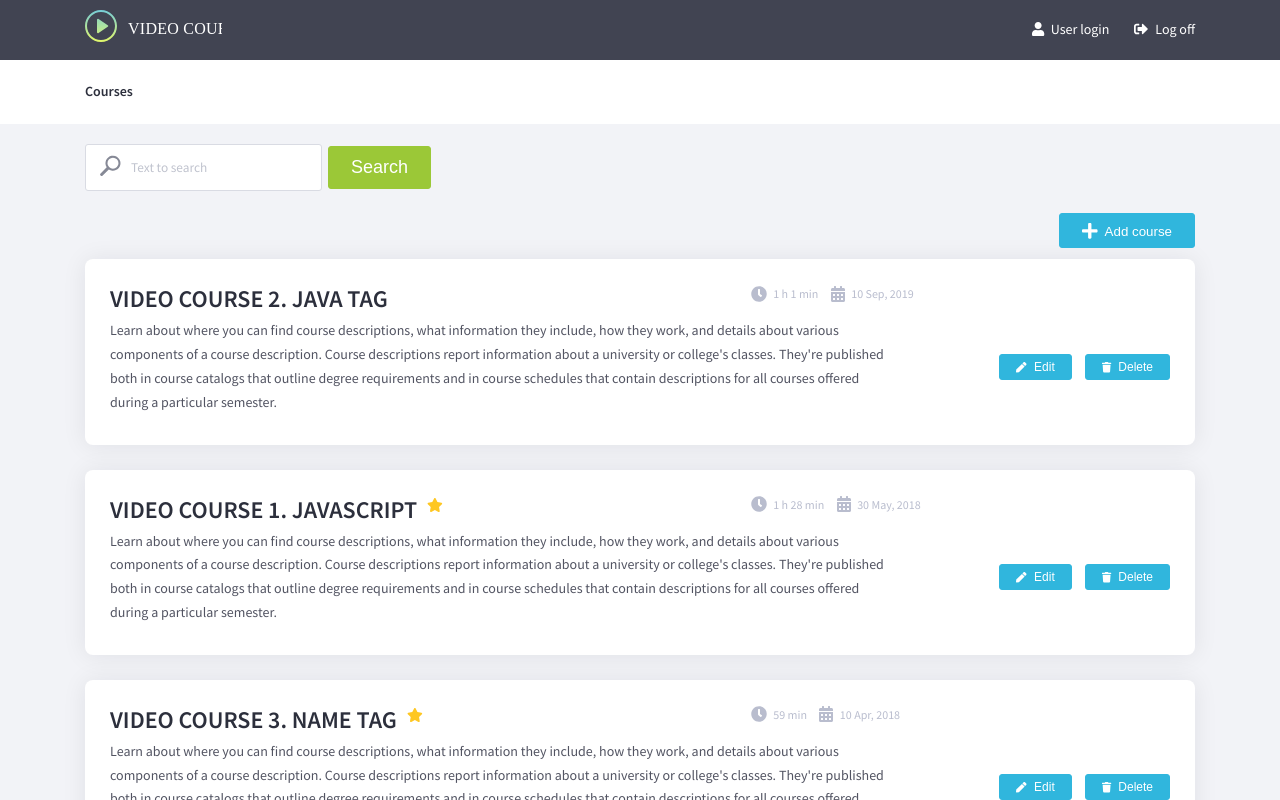
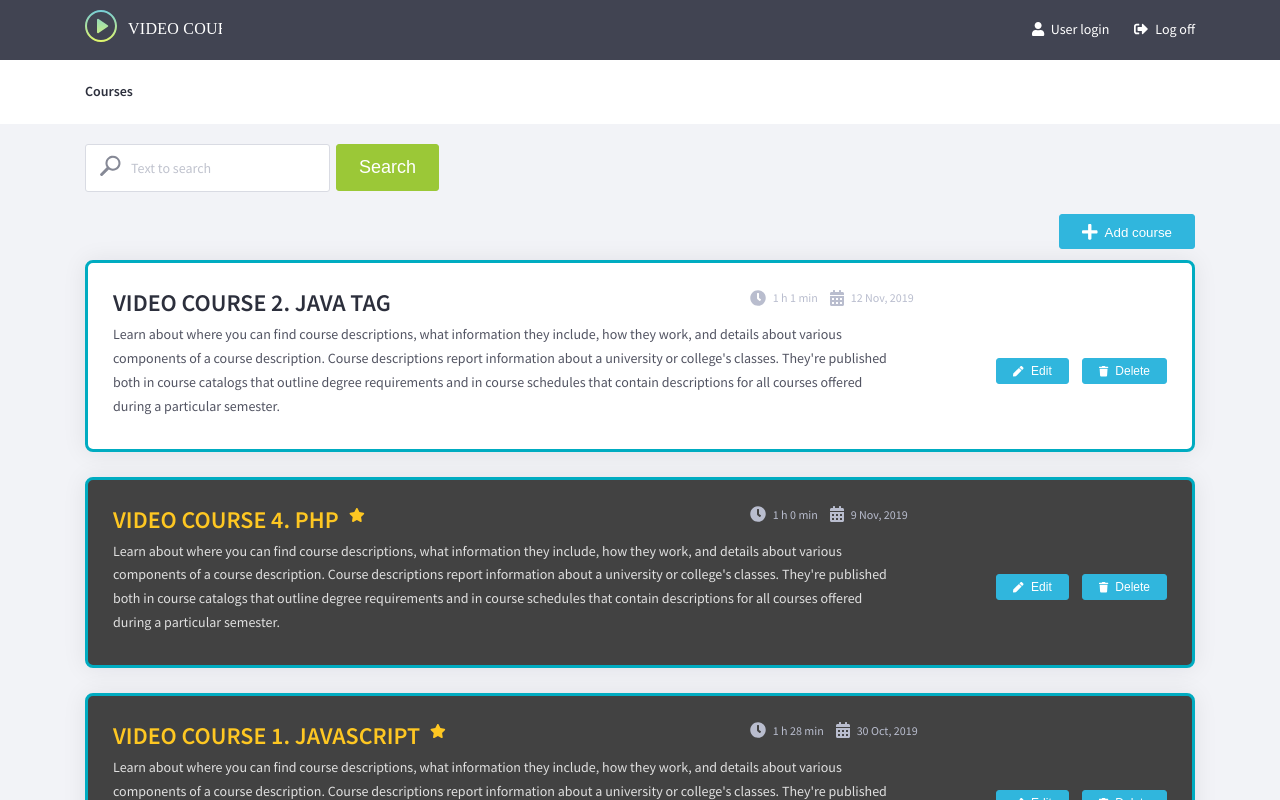
Before and after one commit to dneposeda/web-school, an Angular app: page /courses in a window 1280 px wide. Shown: the top 800 px of the page. Built offline with nearby package versions, Linux system fonts and the light colour scheme.

Commit message:
Added built-in directive ngIf, ngClass and custom pipe highlight.

```diff
--- a/src/app/app.module.ts
+++ b/src/app/app.module.ts
@@ -19,6 +19,7 @@ import { DurationPipe } from './pipe/duration.pipe';
 import { NotFoundComponent } from './components/not-found/not-found.component';
 import { OrderByPipe } from './pipe/order-by.pipe';
 import { FilterByPipe } from './pipe/filter-by.pipe';
+import { HighlightDirective } from './directives/highlight.directive';
 
 const appRoutes: Routes = [
     { path: 'courses', component: CoursesListComponent },
@@ -46,6 +47,7 @@ const appRoutes: Routes = [
         OrderByPipe,
         NotFoundComponent,
         FilterByPipe,
+        HighlightDirective,
     ],
     imports: [
         RouterModule.forRoot(
--- a/src/app/components/course/course.component.css
+++ b/src/app/components/course/course.component.css
@@ -4,6 +4,7 @@
     background-color: #ffffff;
     margin-bottom: 25px;
     padding: 25px 25px 30px;
+    border: 3px solid transparent;
 }
 
 .course__head {
@@ -40,7 +41,16 @@
 }
 
 .top-rated {
+    background-color: #424242;
     color: #fec722;
+}
+
+.top-rated.faIcon{
+    color: #fec722;
+}
+
+.top-rated .course__desc{
+    color: #e0e0e0;
 }
 
 .action-btns {
@@ -55,3 +65,11 @@
 .action-btns .btn:last-child {
     margin-right: 0;
 }
+
+.fresh {
+    border: 3px solid #9bc837;
+}
+
+.upcoming {
+    border: 3px solid #00acc1;
+}
--- a/src/app/components/course/course.component.html
+++ b/src/app/components/course/course.component.html
@@ -1,9 +1,12 @@
-<div class="container course">
+<div class="container course"
+    [ngClass]="{ 'top-rated' : course?.topRated }"
+    [appHighlight] = "course.creationDate"
+>
     <div class="row">
         <div class="col course__head">
             <h2 class="course__title">{{course?.title | uppercase}}</h2>
-            <span *ngIf="course?.topRated" class="top-rated">
-                <fa-icon class="faIcon" [icon]="faStar"></fa-icon>
+            <span *ngIf="course?.topRated">
+                <fa-icon class="faIcon top-rated" [icon]="faStar"></fa-icon>
             </span>
         </div>
         <div class="col-5">
@@ -21,7 +24,9 @@
     </div>
     <div class="row">
         <div class="col">
-            <p class="course__desc">{{course?.description}}</p>
+            <p class="course__desc"
+                [ngClass]="{ 'top-rated' : course?.topRated }"
+            >{{course?.description}}</p>
         </div>
         <div class="col-3 align-self-center">
             <div class="action-btns">
--- a/src/app/components/courses-list/courses-list.component.ts
+++ b/src/app/components/courses-list/courses-list.component.ts
@@ -27,7 +27,7 @@ export class CoursesListComponent implements OnInit {
             {
                 id: 1,
                 title: 'Video Course 1. JavaScript',
-                creationDate: '30 May 2018',
+                creationDate: '30 Oct 2019',
                 duration: 88,
                 description:
                     `Learn about where you can find course descriptions, what information they include, how they work,
@@ -38,7 +38,7 @@ export class CoursesListComponent implements OnInit {
             }, {
                 id: 2,
                 title: 'Video Course 2. Java tag',
-                creationDate: '09/10/2019',
+                creationDate: '11/12/2019',
                 duration: 61,
                 description:
                     `Learn about where you can find course descriptions, what information they include, how they work,
@@ -49,8 +49,19 @@ export class CoursesListComponent implements OnInit {
             }, {
                 id: 3,
                 title: 'Video Course 3. Name tag',
-                creationDate: '10 Aprile 2018',
+                creationDate: '28 Sep 2019',
                 duration: 59,
+                description:
+                    `Learn about where you can find course descriptions, what information they include, how they work, and details
+                    about various components of a course description. Course descriptions report information about a university or
+                    college's classes. They're published both in course catalogs that outline degree requirements and in course
+                    schedules that contain descriptions for all courses offered during a particular semester.`,
+                topRated: false,
+            }, {
+                id: 4,
+                title: 'Video Course 4. PHP',
+                creationDate: '09 November 2019',
+                duration: 60,
                 description:
                     `Learn about where you can find course descriptions, what information they include, how they work, and details
                     about various components of a course description. Course descriptions report information about a university or
--- /dev/null
+++ b/src/app/directives/highlight.directive.ts
@@ -0,0 +1,30 @@
+import { Directive, ElementRef, Input, OnInit, Renderer2 } from '@angular/core';
+
+@Directive({
+    selector: '[appHighlight]'
+})
+export class HighlightDirective implements OnInit {
+    private currentDate = +new Date().setHours(0, 0, 0, 0);
+    private DAY = 3600 * 24 * 1000;
+    private fresh: boolean;
+    private upcoming: boolean;
+
+    @Input('appHighlight') creationDate: any;
+
+    constructor(
+        private elementRef: ElementRef,
+        private render: Renderer2 ) {}
+
+    ngOnInit() {
+        this.creationDate = Date.parse(this.creationDate);
+        this.fresh = this.creationDate < this.currentDate
+                    && this.creationDate >= (this.currentDate - this.DAY * 14);
+        this.upcoming = this.creationDate > this.currentDate;
+
+        if (this.fresh) {
+            this.render.addClass(this.elementRef.nativeElement, 'fresh')
+        } else if (this.upcoming) {
+            this.render.addClass(this.elementRef.nativeElement, 'upcoming')
+        }
+    }
+}
--- a/src/styles.css
+++ b/src/styles.css
@@ -4,6 +4,7 @@
 * {
     margin: 0;
     padding: 0;
+    box-sizing: border-box;
 }
 
 html, body {
@@ -21,6 +22,8 @@ a {
 input {
     font-family: "Source Sans Pro", sans-serif;
     color: #525462;
+    font-size: 14px;
+    line-height: 24px;
 }
 
 .wrapper {
@@ -62,8 +65,9 @@ input {
     padding: 5px 16px;
 }
 .btn-lg {
-    padding: 10px 22px;
+    padding: 8px 22px;
     font-size: 18px;
+    line-height: 29px;
 }
 
 .btn-success {
@@ -84,5 +88,5 @@ input {
 }
 
 .input-lg {
-    padding: 14px 22px;
+    padding: 11px 22px;
 }
```
Also changed, not shown: 1 other file (tests, documents, lock files or other folders).
